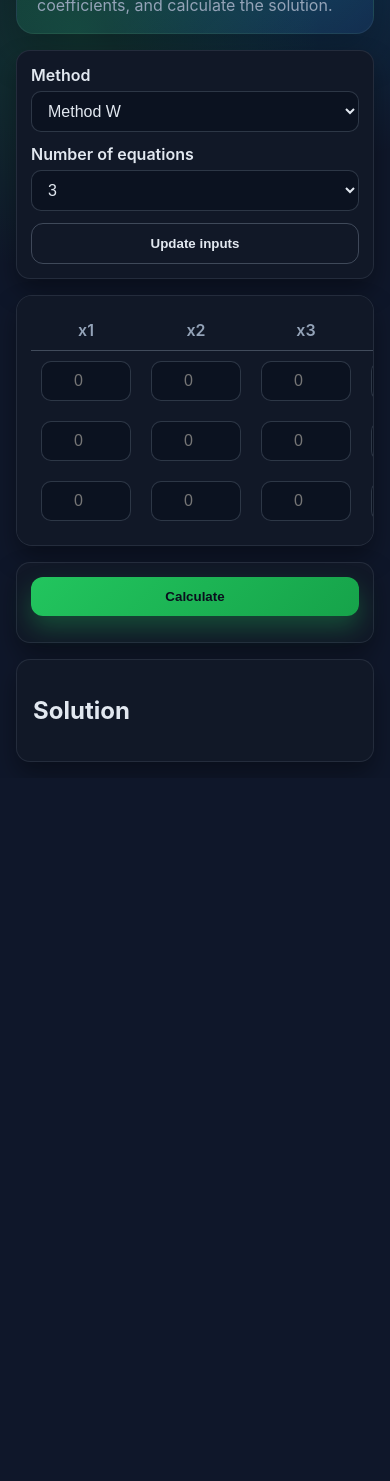
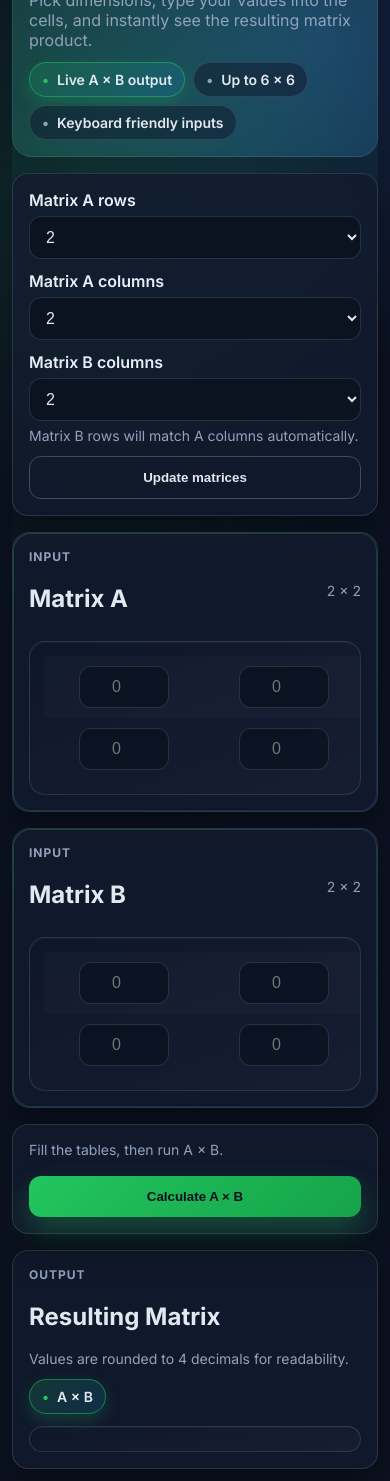
Before and after one commit to Sad920/Prompt, a plain HTML site: page index.html in a window 390 px wide. Shown: the part 152-1633 px from the top of the page. Before the commit the page ends 930 px from the top, so only its background shows below. Drawn offline with Linux system fonts and the light colour scheme.

Commit message:
Polish matrix visualizer styling

```diff
--- a/index.html
+++ b/index.html
@@ -3,49 +3,88 @@
 <head>
   <meta charset="UTF-8" />
   <meta name="viewport" content="width=device-width, initial-scale=1.0" />
-  <title>Linear Equation Solver</title>
+  <title>Matrix Multiplication Visualizer</title>
+  <link rel="preconnect" href="https://fonts.googleapis.com">
+  <link rel="preconnect" href="https://fonts.gstatic.com" crossorigin>
+  <link
+    href="https://fonts.googleapis.com/css2?family=Inter:wght@400;500;600;700&family=Space+Grotesk:wght@500;600;700&display=swap"
+    rel="stylesheet"
+  >
   <link rel="stylesheet" href="styles.css" />
 </head>
 <body>
   <main class="app">
     <header class="hero">
       <div>
-        <p class="eyebrow">Mobile friendly</p>
-        <h1>Linear Equation Solver</h1>
-        <p class="subtitle">Select a method, choose how many equations you have, fill in the coefficients, and calculate the solution.</p>
+        <p class="eyebrow">Interactive math playground</p>
+        <h1>Matrix Multiplication Visualizer</h1>
+        <p class="subtitle">Pick dimensions, type your values into the cells, and instantly see the resulting matrix product.</p>
+        <div class="hero-pills">
+          <span class="pill pill-accent">Live A × B output</span>
+          <span class="pill">Up to 6 × 6</span>
+          <span class="pill">Keyboard friendly inputs</span>
+        </div>
       </div>
     </header>
 
     <section class="controls">
       <div class="control">
-        <label for="method">Method</label>
-        <select id="method">
-          <option value="w">Method W</option>
-          <option value="v">Method V</option>
-        </select>
+        <label for="aRows">Matrix A rows</label>
+        <select id="aRows"></select>
       </div>
       <div class="control">
-        <label for="equationCount">Number of equations</label>
-        <select id="equationCount">
-          <option value="2">2</option>
-          <option value="3" selected>3</option>
-          <option value="4">4</option>
-          <option value="5">5</option>
-        </select>
+        <label for="aCols">Matrix A columns</label>
+        <select id="aCols"></select>
       </div>
-      <button id="generate" class="ghost">Update inputs</button>
+      <div class="control">
+        <label for="bCols">Matrix B columns</label>
+        <select id="bCols"></select>
+        <p class="hint">Matrix B rows will match A columns automatically.</p>
+      </div>
+      <button id="update" class="ghost">Update matrices</button>
     </section>
 
-    <section class="grid" id="equationsGrid" aria-live="polite"></section>
+    <section class="matrix-section">
+      <div class="matrix-card">
+        <div class="matrix-header">
+          <div>
+            <p class="label">Input</p>
+            <h2>Matrix A</h2>
+          </div>
+          <p class="hint" id="aSize"></p>
+        </div>
+        <div class="grid" id="matrixA" aria-live="polite"></div>
+      </div>
+      <div class="matrix-card">
+        <div class="matrix-header">
+          <div>
+            <p class="label">Input</p>
+            <h2>Matrix B</h2>
+          </div>
+          <p class="hint" id="bSize"></p>
+        </div>
+        <div class="grid" id="matrixB" aria-live="polite"></div>
+      </div>
+    </section>
 
     <section class="actions">
-      <button id="solve">Calculate</button>
-      <p id="status" class="status" role="status" aria-live="polite"></p>
+      <div class="status-stack">
+        <p class="status-note">Fill the tables, then run A × B.</p>
+        <p id="status" class="status" role="status" aria-live="polite"></p>
+      </div>
+      <button id="calculate">Calculate A × B</button>
     </section>
 
     <section class="results" aria-live="polite">
-      <h2>Solution</h2>
-      <div id="solution"></div>
+      <div class="results-header">
+        <div>
+          <p class="label">Output</p>
+          <h2>Resulting Matrix</h2>
+          <p class="hint">Values are rounded to 4 decimals for readability.</p>
+        </div>
+        <div class="pill pill-accent">A × B</div>
+      </div>
+      <div id="result" class="result-grid"></div>
     </section>
   </main>
   <script src="script.js"></script>
--- a/script.js
+++ b/script.js
@@ -1,136 +1,152 @@
-const equationCountSelect = document.getElementById('equationCount');
-const grid = document.getElementById('equationsGrid');
-const solveButton = document.getElementById('solve');
-const generateButton = document.getElementById('generate');
-const solutionContainer = document.getElementById('solution');
+const aRowsSelect = document.getElementById('aRows');
+const aColsSelect = document.getElementById('aCols');
+const bColsSelect = document.getElementById('bCols');
+const updateButton = document.getElementById('update');
+const calculateButton = document.getElementById('calculate');
+const matrixAContainer = document.getElementById('matrixA');
+const matrixBContainer = document.getElementById('matrixB');
+const resultContainer = document.getElementById('result');
 const statusText = document.getElementById('status');
-const methodSelect = document.getElementById('method');
+const aSizeText = document.getElementById('aSize');
+const bSizeText = document.getElementById('bSize');
 
-function buildGrid() {
-  const n = Number(equationCountSelect.value);
-  grid.innerHTML = '';
+const SIZE_OPTIONS = [2, 3, 4, 5, 6];
 
+function populateSelect(select) {
+  SIZE_OPTIONS.forEach((size) => {
+    const option = document.createElement('option');
+    option.value = size;
+    option.textContent = size;
+    select.appendChild(option);
+  });
+}
+
+function buildMatrix(container, rows, cols, labelPrefix) {
+  container.innerHTML = '';
   const table = document.createElement('table');
   table.className = 'table';
 
-  const thead = document.createElement('thead');
-  const headRow = document.createElement('tr');
-  for (let i = 1; i <= n; i += 1) {
-    const th = document.createElement('th');
-    th.textContent = `x${i}`;
-    headRow.appendChild(th);
-  }
-  const constantTh = document.createElement('th');
-  constantTh.textContent = 'Constant';
-  headRow.appendChild(constantTh);
-  thead.appendChild(headRow);
-  table.appendChild(thead);
-
   const tbody = document.createElement('tbody');
-  for (let row = 0; row < n; row += 1) {
+  for (let r = 0; r < rows; r += 1) {
     const tr = document.createElement('tr');
-    for (let col = 0; col <= n; col += 1) {
+    for (let c = 0; c < cols; c += 1) {
       const td = document.createElement('td');
       const input = document.createElement('input');
       input.type = 'number';
       input.step = 'any';
+      input.placeholder = '0';
       input.className = 'coeff-input';
-      input.placeholder = '0';
-      input.setAttribute('aria-label', col === n ? `Constant for equation ${row + 1}` : `x${col + 1} for equation ${row + 1}`);
+      input.setAttribute('aria-label', `${labelPrefix} row ${r + 1} column ${c + 1}`);
       td.appendChild(input);
       tr.appendChild(td);
     }
     tbody.appendChild(tr);
   }
+
   table.appendChild(tbody);
+  container.appendChild(table);
+}
 
-  grid.appendChild(table);
+function updateSizeLabels(aRows, aCols, bCols) {
+  aSizeText.textContent = `${aRows} × ${aCols}`;
+  bSizeText.textContent = `${aCols} × ${bCols}`;
+}
+
+function buildMatrices() {
+  const aRows = Number(aRowsSelect.value);
+  const aCols = Number(aColsSelect.value);
+  const bCols = Number(bColsSelect.value);
+
+  updateSizeLabels(aRows, aCols, bCols);
+  buildMatrix(matrixAContainer, aRows, aCols, 'Matrix A');
+  buildMatrix(matrixBContainer, aCols, bCols, 'Matrix B');
+  resultContainer.innerHTML = '';
   statusText.textContent = '';
   statusText.classList.remove('error');
-  solutionContainer.innerHTML = '';
 }
 
-function readMatrix() {
-  const inputs = Array.from(grid.querySelectorAll('tbody tr'));
-  if (!inputs.length) return null;
-  const n = Number(equationCountSelect.value);
-  const matrix = [];
-  const constants = [];
-  for (const row of inputs) {
-    const values = Array.from(row.querySelectorAll('input'));
-    const coeffs = values.slice(0, n).map((input) => Number(input.value || 0));
-    const constant = Number(values[n].value || 0);
-    matrix.push(coeffs);
-    constants.push(constant);
-  }
-  return { matrix, constants };
+function readMatrix(container) {
+  const rows = Array.from(container.querySelectorAll('tbody tr'));
+  return rows.map((row) => Array.from(row.querySelectorAll('input')).map((input) => Number(input.value || 0)));
 }
 
-function solveLinearSystem(A, b) {
-  const n = A.length;
-  const mat = A.map((row, idx) => [...row, b[idx]]);
+function multiplyMatrices(A, B) {
+  const aRows = A.length;
+  const aCols = A[0]?.length || 0;
+  const bRows = B.length;
+  const bCols = B[0]?.length || 0;
 
-  for (let i = 0; i < n; i += 1) {
-    let maxRow = i;
-    for (let k = i + 1; k < n; k += 1) {
-      if (Math.abs(mat[k][i]) > Math.abs(mat[maxRow][i])) {
-        maxRow = k;
+  if (!aRows || !aCols || !bRows || !bCols) {
+    return { error: 'Please fill out both matrices before calculating.' };
+  }
+
+  if (aCols !== bRows) {
+    return { error: 'Matrix dimensions are incompatible (columns of A must match rows of B).' };
+  }
+
+  const result = Array.from({ length: aRows }, () => Array(bCols).fill(0));
+
+  for (let i = 0; i < aRows; i += 1) {
+    for (let j = 0; j < bCols; j += 1) {
+      let sum = 0;
+      for (let k = 0; k < aCols; k += 1) {
+        sum += A[i][k] * B[k][j];
       }
-    }
-
-    if (Math.abs(mat[maxRow][i]) < 1e-12) {
-      return { error: 'The system does not have a unique solution (zero pivot detected).' };
-    }
-
-    [mat[i], mat[maxRow]] = [mat[maxRow], mat[i]];
-
-    for (let k = i + 1; k < n; k += 1) {
-      const factor = mat[k][i] / mat[i][i];
-      for (let j = i; j <= n; j += 1) {
-        mat[k][j] -= factor * mat[i][j];
-      }
+      result[i][j] = sum;
     }
   }
 
-  const x = Array(n).fill(0);
-  for (let i = n - 1; i >= 0; i -= 1) {
-    let sum = mat[i][n];
-    for (let j = i + 1; j < n; j += 1) {
-      sum -= mat[i][j] * x[j];
-    }
-    x[i] = sum / mat[i][i];
-  }
-  return { solution: x };
+  return { result };
 }
 
-function showSolution(result) {
-  solutionContainer.innerHTML = '';
-  if (result.error) {
-    statusText.textContent = result.error;
+function renderResult(resultMatrix) {
+  resultContainer.innerHTML = '';
+  const table = document.createElement('table');
+  table.className = 'table';
+  const tbody = document.createElement('tbody');
+
+  resultMatrix.forEach((row) => {
+    const tr = document.createElement('tr');
+    row.forEach((value) => {
+      const td = document.createElement('td');
+      td.textContent = Number(value.toFixed(4));
+      tr.appendChild(td);
+    });
+    tbody.appendChild(tr);
+  });
+
+  table.appendChild(tbody);
+  resultContainer.appendChild(table);
+}
+
+function handleCalculate() {
+  const matrixA = readMatrix(matrixAContainer);
+  const matrixB = readMatrix(matrixBContainer);
+  const outcome = multiplyMatrices(matrixA, matrixB);
+
+  if (outcome.error) {
+    statusText.textContent = outcome.error;
     statusText.classList.add('error');
+    resultContainer.innerHTML = '';
     return;
   }
-  statusText.textContent = `Solved using Method ${methodSelect.value.toUpperCase()}`;
+
+  statusText.textContent = 'Calculated A × B successfully.';
   statusText.classList.remove('error');
-  const list = document.createElement('div');
-  list.className = 'solutions-list';
-  result.solution.forEach((value, idx) => {
-    const card = document.createElement('div');
-    card.className = 'solution-card';
-    card.innerHTML = `<strong>x${idx + 1}</strong><div>${Number(value.toFixed(6))}</div>`;
-    list.appendChild(card);
-  });
-  solutionContainer.appendChild(list);
+  renderResult(outcome.result);
 }
 
-function handleSolve() {
-  const data = readMatrix();
-  if (!data) return;
-  const { matrix, constants } = data;
-  const result = solveLinearSystem(matrix, constants);
-  showSolution(result);
+function initializeControls() {
+  [aRowsSelect, aColsSelect, bColsSelect].forEach(populateSelect);
+  aRowsSelect.value = '2';
+  aColsSelect.value = '2';
+  bColsSelect.value = '2';
 }
 
-generateButton.addEventListener('click', buildGrid);
-solveButton.addEventListener('click', handleSolve);
-window.addEventListener('DOMContentLoaded', buildGrid);
+updateButton.addEventListener('click', buildMatrices);
+calculateButton.addEventListener('click', handleCalculate);
+
+window.addEventListener('DOMContentLoaded', () => {
+  initializeControls();
+  buildMatrices();
+});
--- a/styles.css
+++ b/styles.css
@@ -1,115 +1,223 @@
 :root {
-  color-scheme: light dark;
+  color-scheme: dark;
   font-family: 'Inter', system-ui, -apple-system, sans-serif;
-  --bg: #0f172a;
-  --panel: #111827;
+  --bg: radial-gradient(circle at 20% 20%, rgba(34, 197, 94, 0.14), transparent 24%),
+        radial-gradient(circle at 80% 12%, rgba(59, 130, 246, 0.16), transparent 22%),
+        #0c1222;
+  --panel: rgba(18, 26, 45, 0.85);
   --text: #e2e8f0;
-  --muted: #94a3b8;
+  --muted: #93a2bc;
   --accent: #22c55e;
   --accent-strong: #16a34a;
-  --card: #0b1220;
+  --card: rgba(12, 19, 34, 0.9);
+  --stroke: rgba(148, 163, 184, 0.2);
+  --glow: rgba(34, 197, 94, 0.3);
 }
 
 * { box-sizing: border-box; }
 body {
   margin: 0;
-  background: radial-gradient(circle at 20% 20%, rgba(34, 197, 94, 0.18), transparent 30%),
-              radial-gradient(circle at 80% 10%, rgba(14, 165, 233, 0.2), transparent 25%),
-              var(--bg);
+  background: var(--bg);
   color: var(--text);
   min-height: 100vh;
-  padding: 16px;
+  padding: clamp(12px, 1.8vw, 22px);
   display: flex;
   justify-content: center;
 }
 
 .app {
-  width: min(1024px, 100%);
+  width: min(1100px, 100%);
   display: flex;
   flex-direction: column;
   gap: 16px;
+  position: relative;
 }
 
 .hero {
-  background: linear-gradient(135deg, rgba(34, 197, 94, 0.18), rgba(59, 130, 246, 0.1));
-  border: 1px solid rgba(148, 163, 184, 0.1);
-  border-radius: 18px;
-  padding: 18px 20px;
-  box-shadow: 0 20px 40px rgba(0, 0, 0, 0.25);
+  background: linear-gradient(135deg, rgba(34, 197, 94, 0.16), rgba(56, 189, 248, 0.14)),
+              linear-gradient(160deg, rgba(255, 255, 255, 0.04), rgba(255, 255, 255, 0));
+  border: 1px solid rgba(148, 163, 184, 0.14);
+  border-radius: 20px;
+  padding: clamp(16px, 3vw, 24px);
+  box-shadow: 0 22px 50px rgba(0, 0, 0, 0.35), 0 0 0 1px rgba(255, 255, 255, 0.02);
+  overflow: hidden;
 }
 
+.hero::after {
+  content: '';
+  position: absolute;
+  inset: 0;
+  background: radial-gradient(circle at 30% 30%, rgba(34, 197, 94, 0.12), transparent 30%),
+              radial-gradient(circle at 70% 10%, rgba(56, 189, 248, 0.14), transparent 32%);
+  opacity: 0.7;
+  pointer-events: none;
+}
+
+.hero > div { position: relative; z-index: 1; }
+
 h1 {
-  margin: 8px 0 4px;
-  font-size: clamp(24px, 6vw, 32px);
+  margin: 8px 0 6px;
+  font-size: clamp(26px, 6vw, 34px);
+  font-family: 'Space Grotesk', 'Inter', system-ui, sans-serif;
 }
 
 .eyebrow {
   text-transform: uppercase;
-  letter-spacing: 0.15em;
+  letter-spacing: 0.18em;
   font-size: 12px;
   color: var(--muted);
 }
 
-.subtitle { color: var(--muted); margin: 0; }
+.subtitle { color: var(--muted); margin: 0; max-width: 720px; }
+
+.hero-pills {
+  display: flex;
+  gap: 8px;
+  flex-wrap: wrap;
+  margin-top: 12px;
+}
+
+.pill {
+  display: inline-flex;
+  align-items: center;
+  gap: 8px;
+  padding: 8px 12px;
+  border-radius: 999px;
+  border: 1px solid var(--stroke);
+  background: rgba(15, 23, 42, 0.5);
+  color: var(--text);
+  font-weight: 600;
+  font-size: 14px;
+}
+
+.pill::before { content: '•'; color: var(--muted); }
+.pill-accent {
+  background: linear-gradient(135deg, rgba(34, 197, 94, 0.18), rgba(14, 165, 233, 0.16));
+  border-color: rgba(34, 197, 94, 0.5);
+  box-shadow: 0 6px 16px rgba(34, 197, 94, 0.22);
+}
+.pill-accent::before { color: var(--accent); }
 
 .controls, .actions {
   display: flex;
   flex-wrap: wrap;
   gap: 12px;
   align-items: center;
+  justify-content: space-between;
   background: var(--panel);
-  padding: 14px;
-  border-radius: 14px;
-  border: 1px solid rgba(148, 163, 184, 0.14);
-  box-shadow: 0 12px 24px rgba(0,0,0,0.35);
+  padding: 16px;
+  border-radius: 16px;
+  border: 1px solid var(--stroke);
+  box-shadow: 0 16px 34px rgba(0,0,0,0.38);
+  backdrop-filter: blur(10px);
 }
 
 .control {
   display: flex;
   flex-direction: column;
   gap: 6px;
-  min-width: 160px;
+  min-width: 180px;
   flex: 1;
 }
 
-label { font-weight: 600; }
+label { font-weight: 600; color: #e8edf7; }
 select, input[type="number"] {
   background: var(--card);
-  border: 1px solid rgba(148, 163, 184, 0.25);
-  border-radius: 10px;
+  border: 1px solid var(--stroke);
+  border-radius: 12px;
   color: var(--text);
-  padding: 10px 12px;
+  padding: 11px 12px;
   font-size: 16px;
+  transition: border-color 0.2s ease, box-shadow 0.2s ease;
+}
+select:focus, input[type="number"]:focus {
+  outline: none;
+  border-color: rgba(34, 197, 94, 0.6);
+  box-shadow: 0 0 0 4px rgba(34, 197, 94, 0.2);
 }
 
 button {
-  padding: 12px 16px;
+  padding: 13px 16px;
   border-radius: 12px;
   border: none;
   cursor: pointer;
   background: linear-gradient(135deg, var(--accent), var(--accent-strong));
   color: #0a0f1d;
   font-weight: 700;
-  box-shadow: 0 12px 24px rgba(34, 197, 94, 0.3);
-  transition: transform 0.08s ease, box-shadow 0.12s ease;
-  min-width: 140px;
+  box-shadow: 0 14px 30px var(--glow);
+  transition: transform 0.1s ease, box-shadow 0.18s ease;
+  min-width: 160px;
 }
-button:active { transform: translateY(2px); box-shadow: 0 8px 16px rgba(34, 197, 94, 0.24); }
+button:hover { box-shadow: 0 20px 36px var(--glow); transform: translateY(-1px); }
+button:active { transform: translateY(1px); box-shadow: 0 10px 20px var(--glow); }
 
 button.ghost {
   background: transparent;
   color: var(--text);
   border: 1px solid rgba(148, 163, 184, 0.35);
   box-shadow: none;
+  transition: border-color 0.18s ease, color 0.18s ease;
+}
+button.ghost:hover { border-color: rgba(148, 163, 184, 0.6); color: #f8fafc; }
+
+.matrix-section {
+  display: grid;
+  grid-template-columns: repeat(auto-fit, minmax(340px, 1fr));
+  gap: 16px;
+}
+
+.matrix-card {
+  background: var(--panel);
+  border-radius: 18px;
+  border: 1px solid var(--stroke);
+  padding: 16px;
+  box-shadow: 0 16px 34px rgba(0,0,0,0.38);
+  position: relative;
+}
+
+.matrix-card::after {
+  content: '';
+  position: absolute;
+  inset: 0;
+  border-radius: 18px;
+  padding: 1px;
+  background: linear-gradient(145deg, rgba(34, 197, 94, 0.3), rgba(59, 130, 246, 0.18));
+  mask: linear-gradient(#000 0 0) content-box, linear-gradient(#000 0 0);
+  mask-composite: exclude;
+  -webkit-mask-composite: destination-out;
+  pointer-events: none;
+}
+
+.matrix-header {
+  display: flex;
+  align-items: center;
+  justify-content: space-between;
+  gap: 8px;
+  margin-bottom: 8px;
+}
+
+.label {
+  margin: 0;
+  color: var(--muted);
+  text-transform: uppercase;
+  letter-spacing: 0.08em;
+  font-size: 12px;
+  font-weight: 700;
+}
+
+.hint {
+  margin: 0;
+  color: var(--muted);
+  font-size: 14px;
 }
 
 .grid {
   overflow-x: auto;
-  background: var(--panel);
+  background: linear-gradient(160deg, rgba(15, 23, 42, 0.8), rgba(23, 30, 52, 0.92));
   border-radius: 16px;
-  border: 1px solid rgba(148, 163, 184, 0.14);
+  border: 1px solid var(--stroke);
   padding: 14px;
-  box-shadow: 0 12px 24px rgba(0,0,0,0.35);
+  box-shadow: inset 0 1px 0 rgba(255,255,255,0.04);
 }
 
 .table {
@@ -123,50 +231,59 @@ button.ghost {
   text-align: center;
 }
 
-.table thead th {
-  color: var(--muted);
-  font-weight: 600;
-  border-bottom: 1px solid rgba(148, 163, 184, 0.2);
-}
+.table tbody tr:nth-child(odd) td { background: rgba(255, 255, 255, 0.02); }
 
 .coeff-input {
   width: 90px;
   max-width: 100%;
-  padding: 10px;
+  padding: 11px 12px;
   text-align: center;
   border-radius: 10px;
   border: 1px solid rgba(148, 163, 184, 0.3);
-  background: var(--card);
+  background: #0f172a;
   color: var(--text);
+  transition: border-color 0.18s ease, box-shadow 0.18s ease, transform 0.12s ease;
+}
+
+.coeff-input:focus {
+  outline: none;
+  border-color: rgba(34, 197, 94, 0.6);
+  box-shadow: 0 0 0 3px rgba(34, 197, 94, 0.18);
+  transform: translateY(-1px);
 }
 
 .results {
   background: var(--panel);
-  border-radius: 14px;
-  border: 1px solid rgba(148, 163, 184, 0.14);
+  border-radius: 16px;
+  border: 1px solid var(--stroke);
   padding: 16px;
-  box-shadow: 0 12px 24px rgba(0,0,0,0.35);
+  box-shadow: 0 16px 34px rgba(0,0,0,0.38);
 }
 
-.status { color: var(--muted); margin: 0; }
-
-.solutions-list {
-  display: grid;
-  grid-template-columns: repeat(auto-fit, minmax(160px, 1fr));
-  gap: 10px;
-  margin-top: 8px;
+.results-header {
+  display: flex;
+  align-items: center;
+  justify-content: space-between;
+  flex-wrap: wrap;
+  gap: 12px;
+  margin-bottom: 12px;
 }
 
-.solution-card {
-  background: var(--card);
-  border-radius: 12px;
-  border: 1px solid rgba(148, 163, 184, 0.2);
+.result-grid {
+  border-radius: 14px;
+  border: 1px solid var(--stroke);
   padding: 12px;
-  text-align: center;
+  background: linear-gradient(170deg, rgba(15, 23, 42, 0.8), rgba(23, 30, 52, 0.92));
+  box-shadow: inset 0 1px 0 rgba(255,255,255,0.04);
 }
 
+.status-stack { display: flex; flex-direction: column; gap: 6px; }
+.status-note { margin: 0; color: var(--muted); font-size: 14px; }
+.status { color: #e2e8f0; margin: 0; font-weight: 600; }
+.status.error { color: #fca5a5; }
+
 .error { color: #fca5a5; }
-@media (max-width: 600px) {
+@media (max-width: 720px) {
   .controls, .actions { flex-direction: column; align-items: stretch; }
   button { width: 100%; }
 }
```
